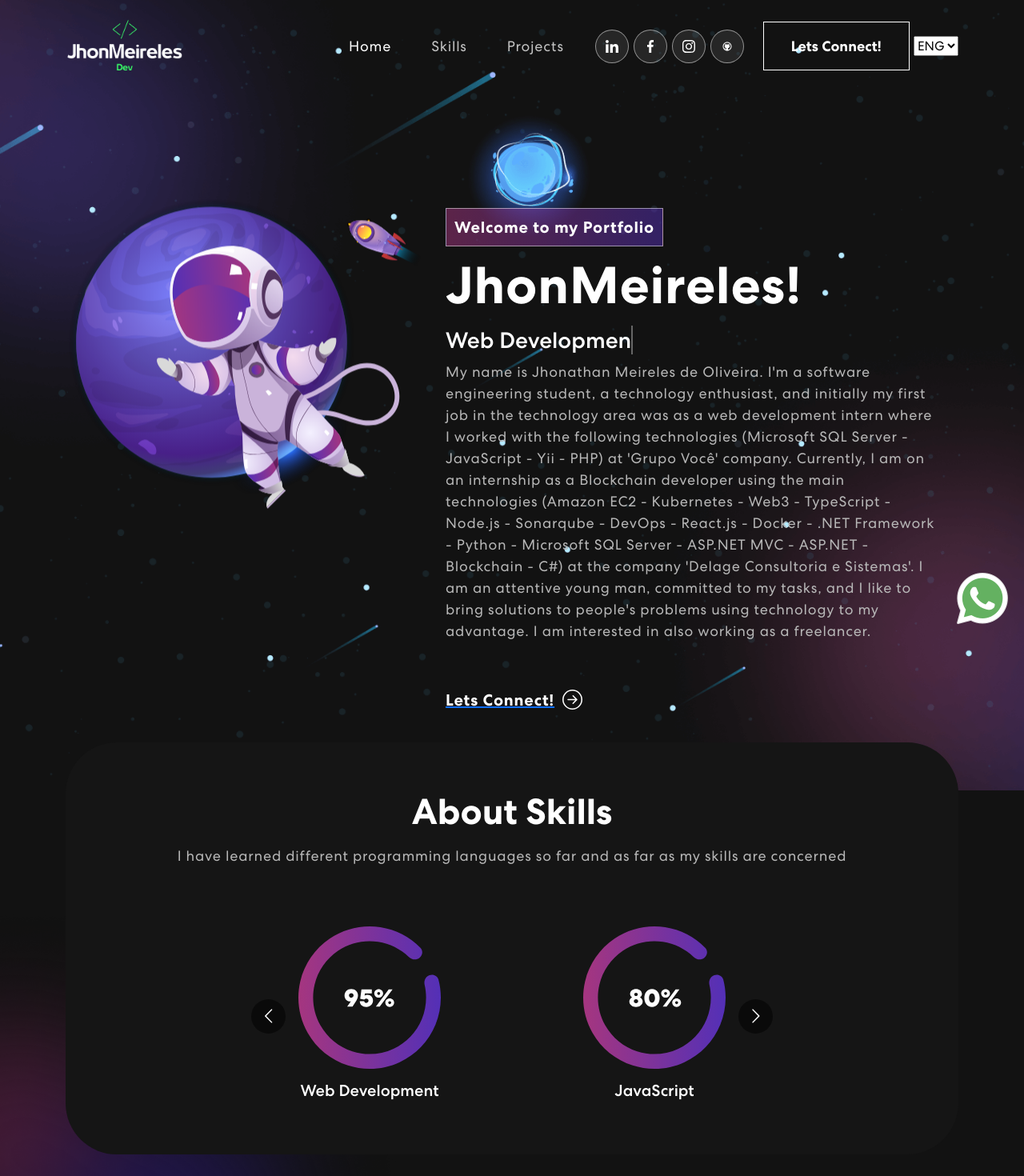
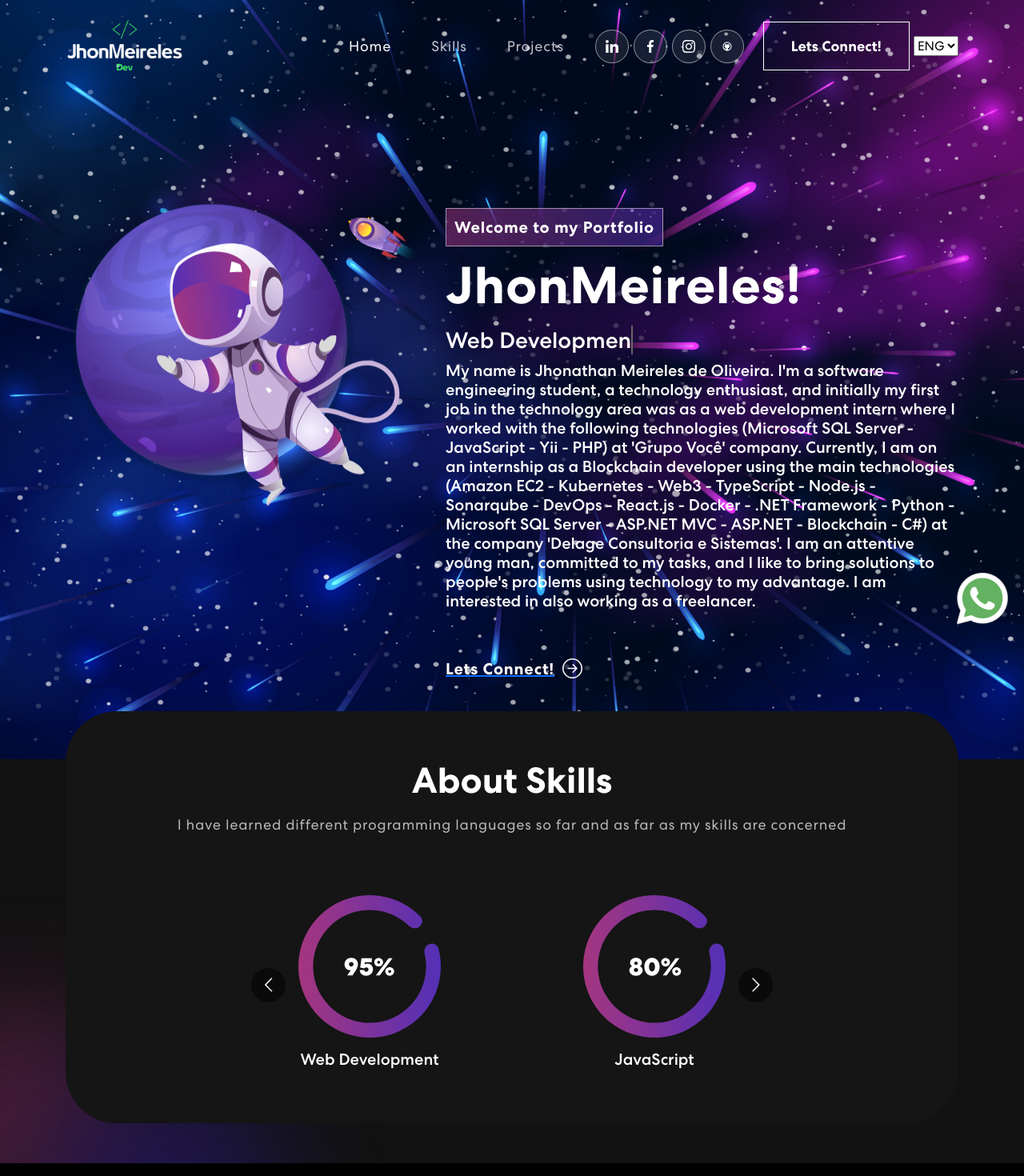
Before and after one commit to jhon4than/portfolio, a React (Create React App) app in the folder portfolio_jhon/: page / in a window 1280 px wide. Shown: the top 1470 px of the page at 80% size. Built offline with nearby package versions, Linux system fonts and the light colour scheme.

Commit message:
alterações background

```diff
--- a/portfolio_jhon/src/App.css
+++ b/portfolio_jhon/src/App.css
@@ -240,7 +240,7 @@ nav.navbar .selectLanguage{
 .banner {
   margin-top: 0;
   padding: 260px 0 100px 0;
-  background-image: url('./assets/img/banner-bg.png');
+  background-image: url('./assets/img/universo2.png');
   background-position: top center;
   background-size: cover;
   background-repeat: no-repeat;
--- a/portfolio_jhon/src/components/Banner.js
+++ b/portfolio_jhon/src/components/Banner.js
@@ -96,7 +96,7 @@ export const Banner = () => {
                         <span className="wrap">{text}</span>
                       </span>
                     </h3>
-                    <p>{i18n.t("banner.presentation")}</p>
+                    <h5>{i18n.t("banner.presentation")}</h5>
 
                     <HashLink to="#connect">
                       <button onClick={() => console.log("connect")}>
--- a/portfolio_jhon/src/components/Skills.js
+++ b/portfolio_jhon/src/components/Skills.js
@@ -47,11 +47,11 @@ export const Skills = () => {
                                 <h5>JavaScript</h5>
                             </div>
                             <div className="item">
-                                <img src={meter3} alt="Image" />
+                                <img src={meter2} alt="Image" />
                                 <h5>C#</h5>
                             </div>
                             <div className="item">
-                                <img src={meter1} alt="Image" />
+                                <img src={meter2} alt="Image" />
                                 <h5>React.JS</h5>
                             </div>
                             <div className="item">
@@ -63,8 +63,12 @@ export const Skills = () => {
                                 <h5>HTML/CSS</h5>
                             </div>
                             <div className="item">
-                                <img src={meter1} alt="Image" />
+                                <img src={meter2} alt="Image" />
                                 <h5>Blockchain</h5>
+                            </div>
+                            <div className="item">
+                                <img src={meter2} alt="Image" />
+                                <h5>React Native</h5>
                             </div>
                         </Carousel>
                     </div>
```
Also changed, not shown: portfolio_jhon/src/assets/img/foto.jpeg (added), portfolio_jhon/src/assets/img/universo2.png (added).
